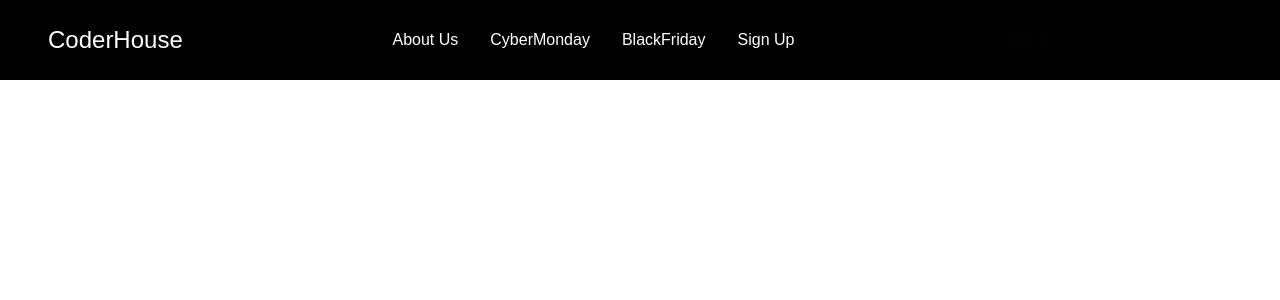
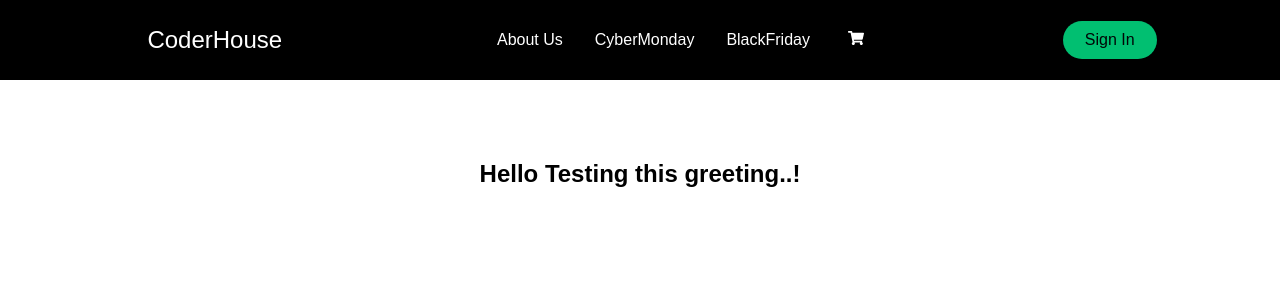
Before and after one commit to martinezmatias0902/E-Commerce-ReactJS, a React (Create React App) app: page / in a window 1280 px wide. Shown: the top 300 px of the page. Built offline with nearby package versions, Linux system fonts and the light colour scheme.

Commit message:
CartWidget and ItelListContainer

```diff
--- a/src/App.js
+++ b/src/App.js
@@ -1,12 +1,15 @@
 import React from "react";
 import "./App.css";
 import Navbar from "./components/NavBar";
+import ItemListContainer from "./components/ItemList/ItemListContainer"
+
 import { BrowserRouter as Router } from "react-router-dom";
 
 export default function App() {
   return (
     <Router>
       <Navbar />
+      <ItemListContainer greeting="Testing this greeting..!" />
     </Router>
   );
 }
--- /dev/null
+++ b/src/components/ItemList/ItemListContainer.js
@@ -0,0 +1,13 @@
+import React from "react";
+import ListElements from "./ListElements.js";
+//<></>
+const ItemListContainer = ({ greeting }) => {
+  return (
+    <ListElements>
+      <h2>
+        Hello {greeting}
+      </h2>
+    </ListElements>
+  )
+}
+export default ItemListContainer;
--- /dev/null
+++ b/src/components/ItemList/ListElements.js
@@ -0,0 +1,10 @@
+import styled from "styled-components";
+
+const ListElements = styled.div`
+  display: flex;
+  width: 100%;
+  justify-content: center;
+  margin-top: 5rem;
+`;
+
+export default ListElements;
--- /dev/null
+++ b/src/components/NavBar/Cart/CartElements.js
@@ -0,0 +1,20 @@
+import styled from "styled-components";
+
+export const CartContainer = styled.div`
+  border-radius: 50px;
+  white-space: nowrap;
+  padding: 10px 22px;
+  color: #fff;
+  font-size: 16px;
+  outline: none;
+  border: none;
+  cursor: pointer;
+  transition: all 0.2s ease-in-out;
+  text-decoration: none;
+
+  &:hover {
+    transition: all 0.2s ease-in-out;
+    color: #F90716;
+    font-size: 20px;
+  }
+`;
--- /dev/null
+++ b/src/components/NavBar/Cart/index.js
@@ -0,0 +1,12 @@
+import { FaShoppingCart } from "react-icons/fa";
+import { CartContainer } from "./CartElements"
+
+const Cart  = () => {
+  return (
+      <CartContainer>
+        <FaShoppingCart />
+      </CartContainer>
+  )
+}
+
+export default Cart;
--- a/src/components/NavBar/NavbarElements.js
+++ b/src/components/NavBar/NavbarElements.js
@@ -21,12 +21,12 @@ export const Nav = styled.nav`
 
 export const NavbarContainer = styled.div`
   display: flex;
-  justify-content: space-between;
+  justify-content: space-around;
   height: 80px;
   z-index: 1;
   width: 100%;
   padding: 0 24px;
-  max-width: 1100px;
+  // max-width: 1100px;
 `;
 
 export const NavLogo = styled(LinkR)`
@@ -70,6 +70,8 @@ export const NavMenu = styled.ul`
 
 export const NavItem = styled.li`
   height: 80px;
+  display: flex;
+  align-items: center;
 `;
 
 export const NavLinks = styled(LinkS)`
@@ -96,8 +98,9 @@ export const NavBtn = styled.nav`
 `;
 
 export const NavBtnLink = styled(LinkR)`
+
   border-radius: 50px;
-  backgroud: #01bf71;
+  background: #01bf71;
   white-space: nowrap;
   padding: 10px 22px;
   color: #010606;
--- a/src/components/NavBar/index.js
+++ b/src/components/NavBar/index.js
@@ -1,6 +1,6 @@
 import React from "react";
 import { FaBars } from "react-icons/fa";
-
+import Cart from "./Cart"
 import {
   Nav,
   NavbarContainer,
@@ -13,6 +13,7 @@ import {
   NavBtnLink,
 } from "./NavbarElements";
 //<></>
+
 const Navbar = () => {
   return (
     <>
@@ -33,7 +34,7 @@ const Navbar = () => {
               <NavLinks to="blackFriday">BlackFriday</NavLinks>
             </NavItem>
             <NavItem>
-              <NavLinks to="signup">Sign Up</NavLinks>
+              <Cart />
             </NavItem>
           </NavMenu>
           <NavBtn>
```
